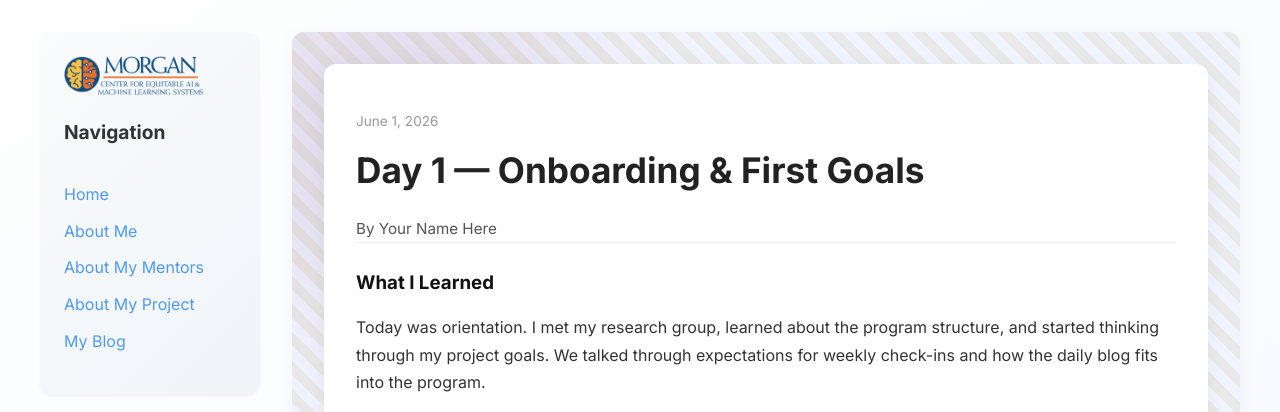
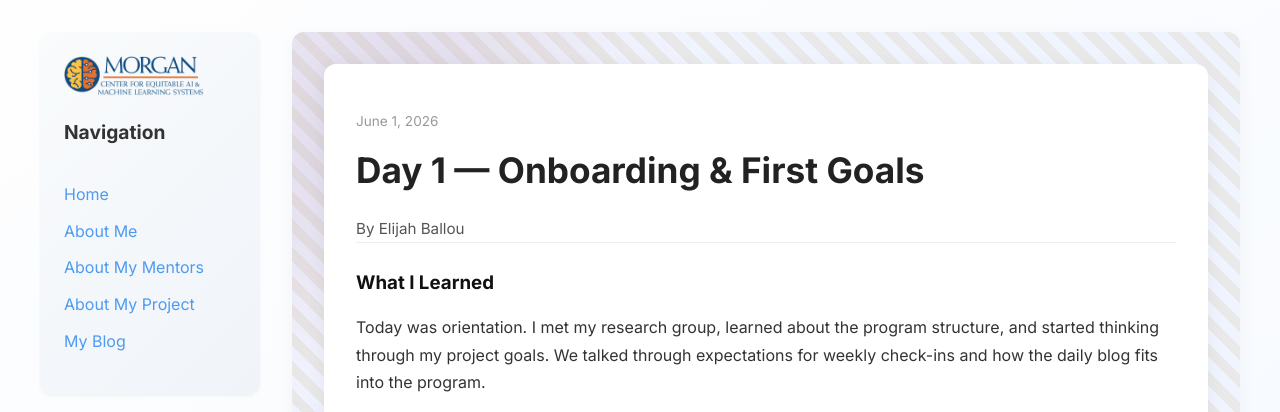
Before and after one commit to ElijahBallou/elijah-ballou.github.io, a Jekyll site: the page built from _posts/2026-06-01-day-1.md, in a window 1280 px wide. Shown: the top 412 px of the page. Built offline with Jekyll 4.4.1, drawn with Linux system fonts in a browser that asks for light colours.

Commit message:
Update site identity and URL in config file

```diff
--- a/_config.yml
+++ b/_config.yml
@@ -4,11 +4,11 @@
 # =====================================================
 
 # ----- Identity (shown in SEO + browser tab) -----
-title: Your Name Here                              # <- your name
-author: Your Name Here                             # <- your name (shown as post byline)
+title: Elijah Ballou                              # <- your name
+author: Elijah Ballou                             # <- your name (shown as post byline)
 description: My CEAMLS SAIRI Summer Research Site  # <- short site tagline
 email:                                             # <- (optional) contact email for SEO
-url: https://your-username.github.io               # <- your final site URL (canonical SEO links)
+url: https://elijah-ballou.github.io               # <- your final site URL (canonical SEO links)
 lang: en-US
 
 # ----- Branding (program-wide; rarely changes) -----
```
